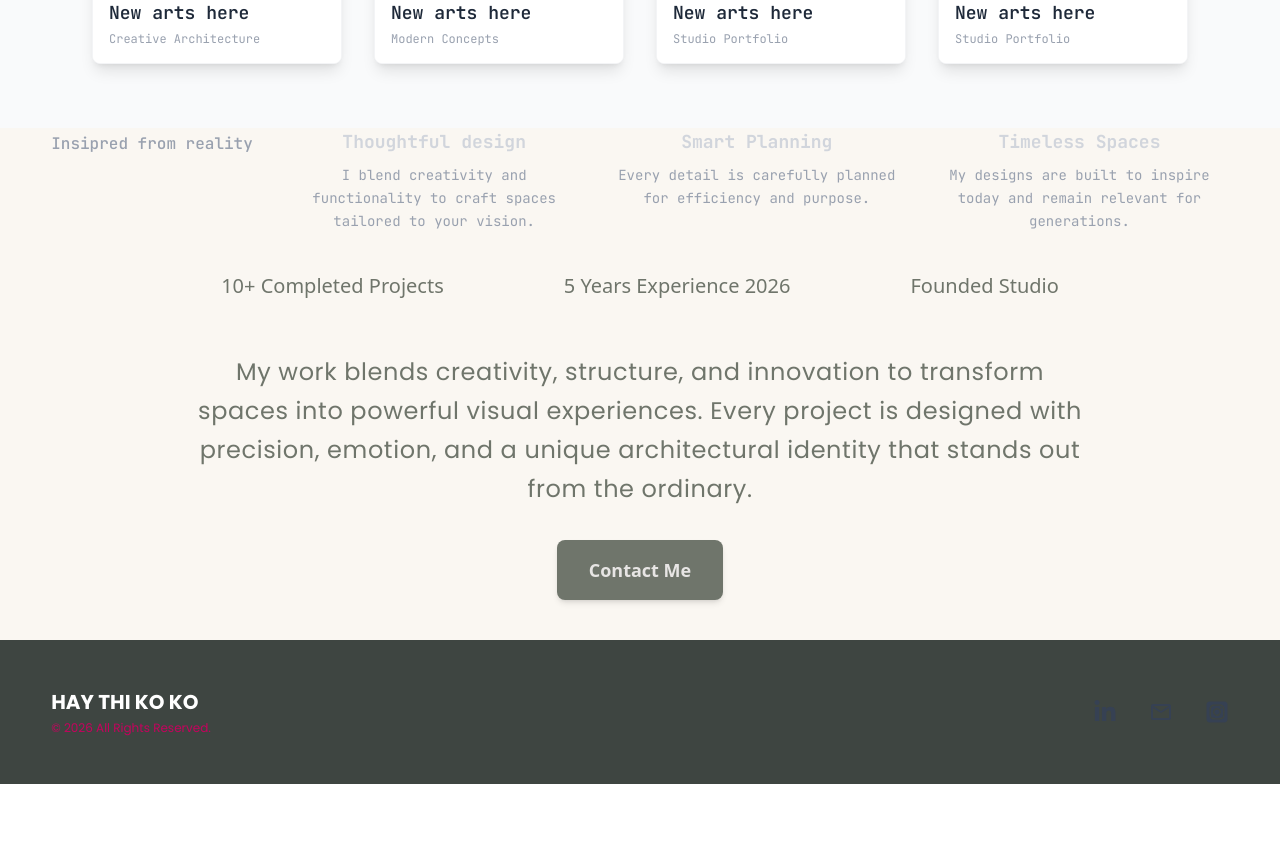
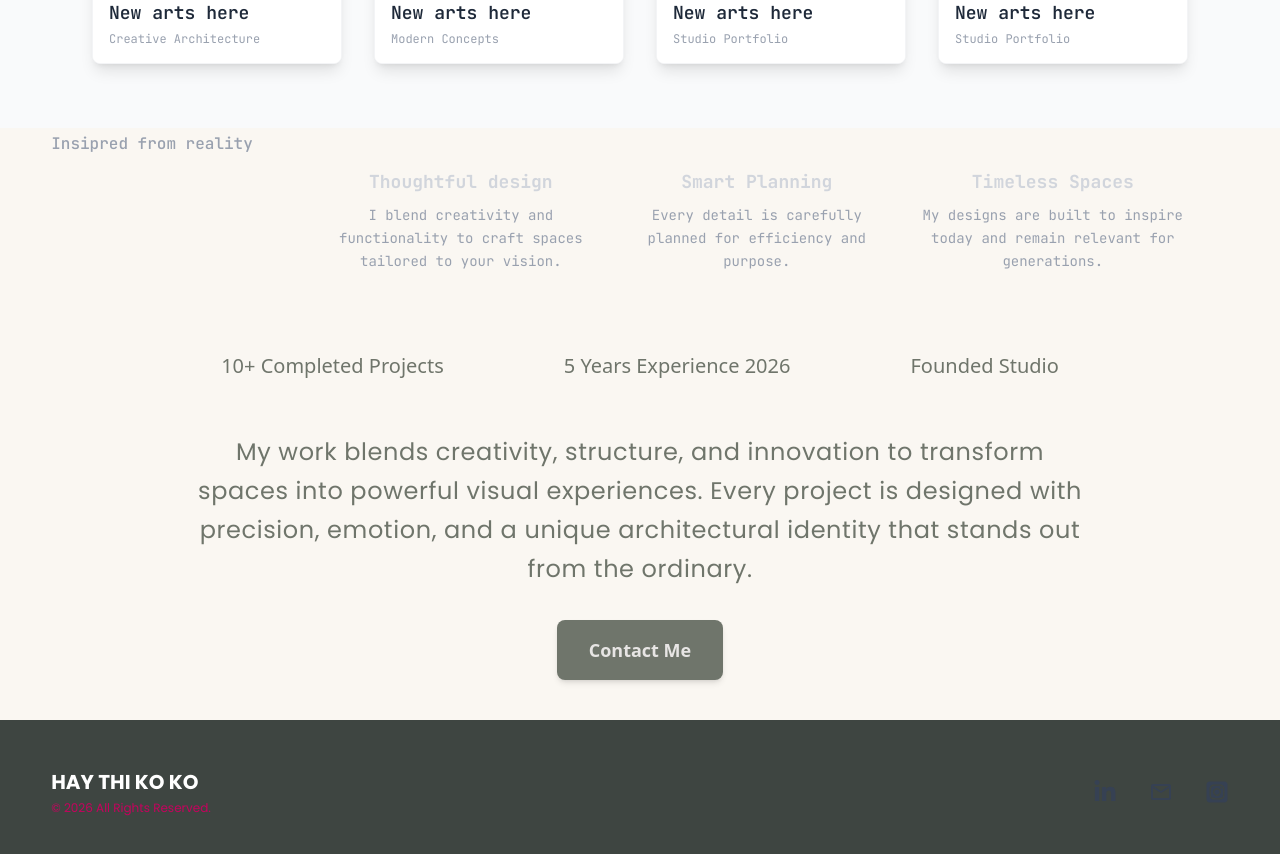
Before and after one commit to kyawzawlwin1/haythikokopage, a React (Vite) app: page / in a window 1280 px wide. Shown: the part 1020-1874 px from the top of the page. Before the commit the page ends 1804 px from the top, so only its background shows below. Built offline with nearby package versions, Linux system fonts and the light colour scheme.

Commit message:
fix: merging

```diff
--- a/src/features/static/components/HeroSection.jsx
+++ b/src/features/static/components/HeroSection.jsx
@@ -111,12 +111,12 @@ const HeroSection = () => {
         {/* 🚀 💥 အပြင်ဘက်ဆုံး မိဘ div တွင် ဘယ်ညာအစွန်းသို့ တွန်းထုတ်ရန် justify-between ကို သုံးထားပါသည် */}
         <div className="flex flex-col md:flex-row items-start justify-between gap-8 w-full">
           {/* 📝 Left Side: Inspired text (ဘယ်ဘက်အစွန်းတွင် တစ်ခုတည်း သီးသန့်နေရာယူမည်) */}
-          <div className="text-gray-400 font-medium whitespace-nowrap pt-1">
+          <div className="text-gray-400 font-medium whitespace-nowrap pt-1 ">
             Insipred from reality
           </div>
 
           {/* 🎴 Right Side Wrapper: ကတ်ပြား (၃) ခုကို စနစ်တကျ Grid ဖြင့် အညီအမျှ ၃ ကော်လံ ခွဲလိုက်ပါသည် */}
-          <div className="grid grid-cols-1 md:grid-cols-3 gap-6 w-full">
+          <div className="grid grid-cols-1 md:grid-cols-3 gap-6 w-full p-10">
             {/* Card 1 */}
             <div className="flex flex-col items-center text-center">
               <h3 className="text-lg font-bold text-gray-300 mb-2">
```
